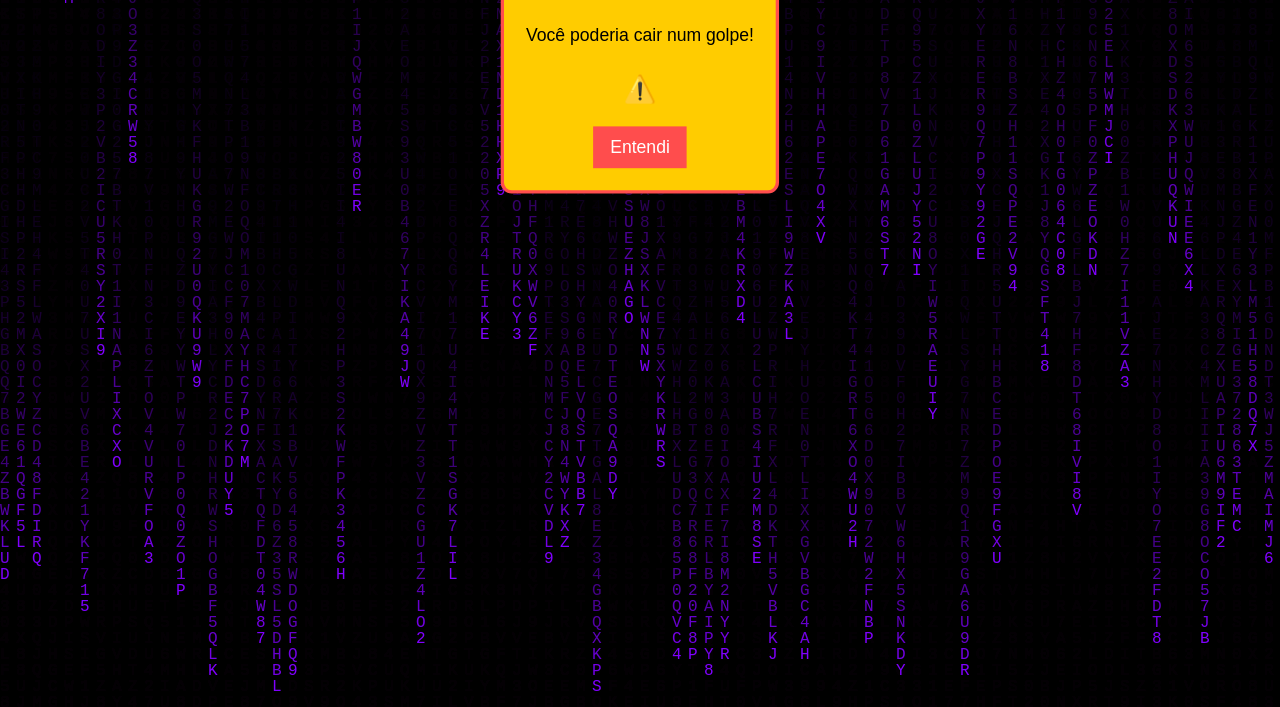
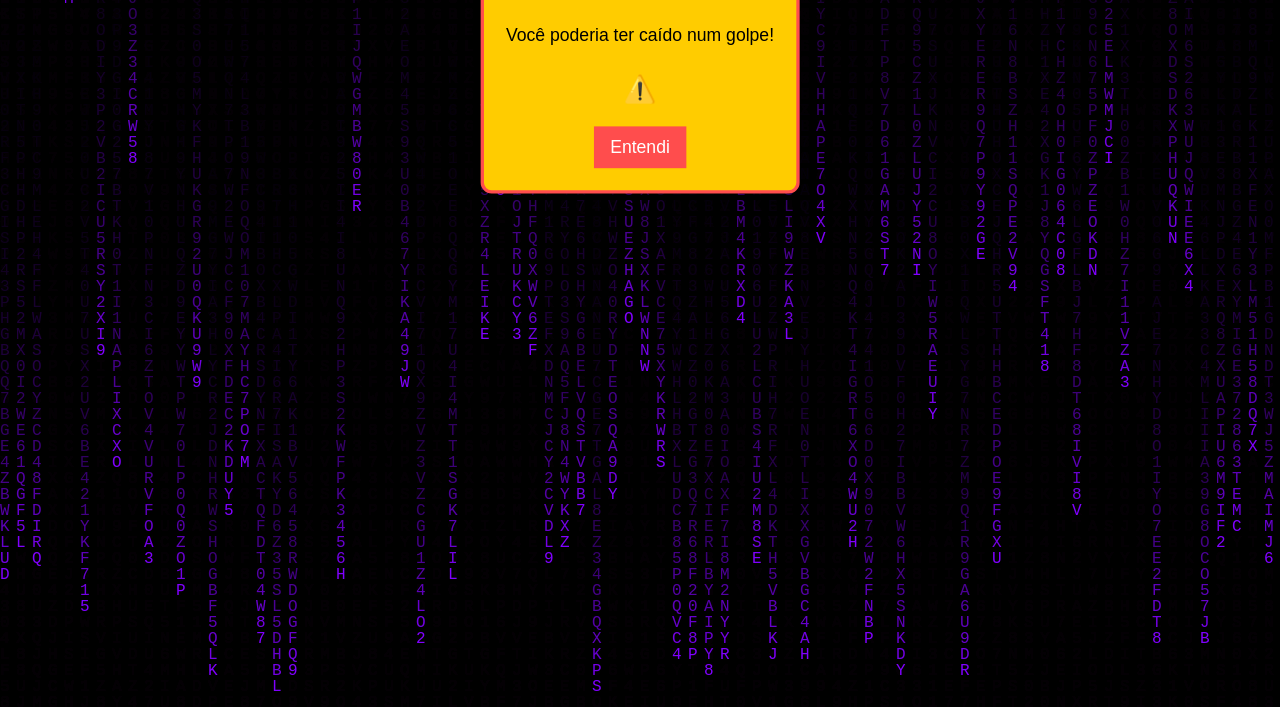
Before and after one commit to Gabs-kirio/Teste-EMTI, a plain HTML site: page index.html in a window 1280 px wide. Shown: the part 93-800 px from the top of the page. Drawn offline with Linux system fonts and the light colour scheme.

Commit message:
Update index.html

```diff
--- a/index.html
+++ b/index.html
@@ -16,7 +16,7 @@
 
     <div id="alertBox">
         <span class="warning">⚠️</span>
-        <p>Você poderia cair num golpe!</p>
+        <p>Você poderia ter caído num golpe!</p>
         <span class="warning">⚠️</span>
         <button id="closeAlert">Entendi</button>
     </div>
```
